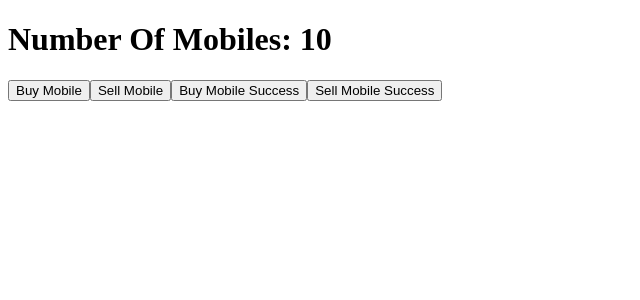
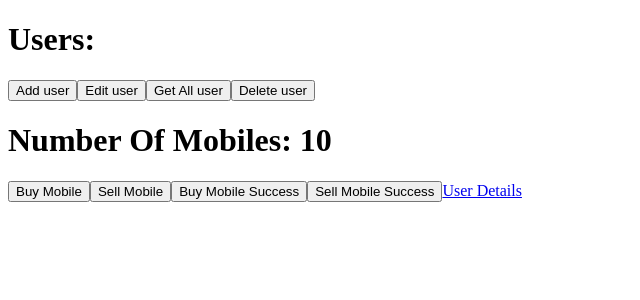
Before and after one commit to Nyaseswi/reactTutorials, a React (Create React App) app: page /userDetails in a window 1280 px wide. Shown: the top 300 px of the page, without its empty margins (0-640 px from the left). Built offline with nearby package versions, Linux system fonts and the light colour scheme.

Commit message:
userDetails

```diff
--- a/src/App.js
+++ b/src/App.js
@@ -1,10 +1,12 @@
 import React from 'react';
-import MobileDetails from './components/MobileDetails'
+import MobileDetails from './components/MobileDetails';
+
 
 const App = () => {
   return (
     <div>
       <MobileDetails />
+
     </div>
   )
 }
--- a/src/components/MobileDetails.jsx
+++ b/src/components/MobileDetails.jsx
@@ -1,4 +1,5 @@
 import React from 'react';
+import  {Link}  from 'react-router-dom';
 import { connect } from 'react-redux';
 import { bindActionCreators } from 'redux';
 import { buyMobile, sellMobile,buyMobileSuccess,sellMobileSuccess } from '../redux/actions/mobileActions';
@@ -11,6 +12,7 @@ const MobileDetails = ({ buyMobile, sellMobile, noOfMobile, buyMobileSuccess, se
       <button onClick={() => sellMobile() }>Sell Mobile</button>
       <button onClick={() => buyMobileSuccess() }>Buy Mobile Success</button>
       <button onClick={() => sellMobileSuccess() }>Sell Mobile Success</button>
+      <Link to='/userDetails'>User Details</Link>
     </div>
   );
 };
--- /dev/null
+++ b/src/components/UserDetails.jsx
@@ -0,0 +1,15 @@
+import React from 'react'
+
+const UserDetails = () => {
+  return (
+    <div>
+      <h1>Users: </h1>
+      <button>Add user</button>
+      <button>Edit user</button>
+      <button>Get All user</button>
+      <button>Delete user</button>
+    </div>
+  )
+}
+
+export default UserDetails
--- a/src/index.js
+++ b/src/index.js
@@ -3,13 +3,19 @@ import ReactDOM from 'react-dom/client';
 import App from './App';
 import store from './redux/store';
 import { Provider } from 'react-redux';
-
-
+import { BrowserRouter, Route, Routes } from 'react-router-dom';
+import UserDetails from './components/UserDetails';
 
 const root = ReactDOM.createRoot(document.getElementById('root'));
 root.render(
   <Provider store={store}>
-    <App />
+    <BrowserRouter>
+      <Routes>
+        <Route path="/userDetails" element={<UserDetails />} />
+      </Routes>
+      <App />
+    </BrowserRouter>
+
 
   </Provider>
 
```
